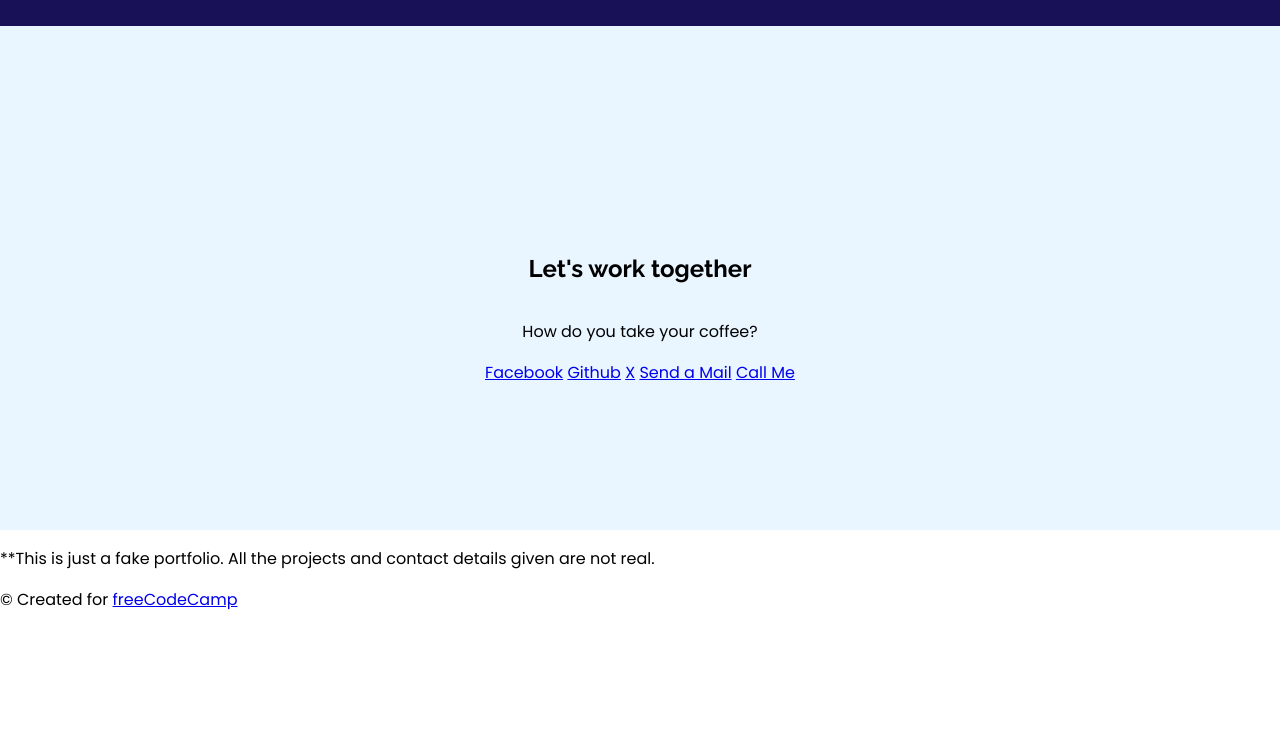
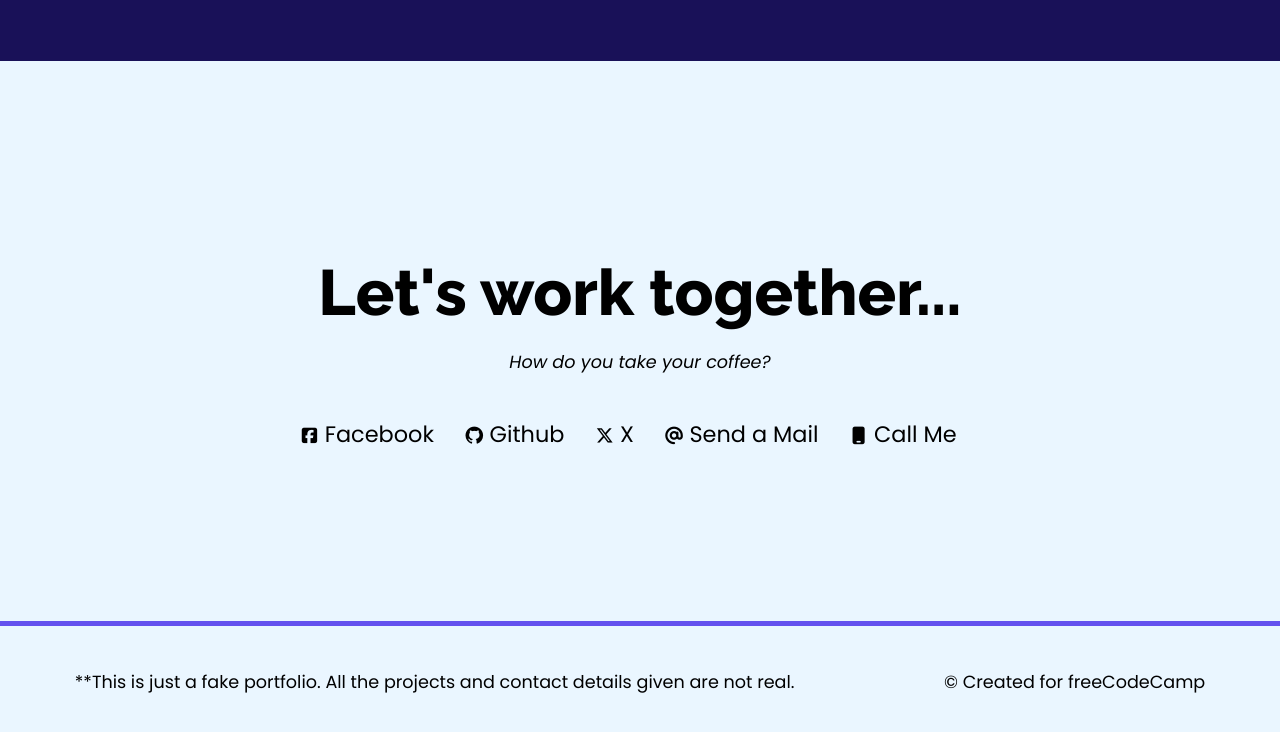
Before and after one commit to Sten-buk04/Portfolio, a plain HTML site: page index..html in a window 1280 px wide. Shown: the part 1394-2126 px from the top of the page. Before the commit the page ends 2022 px from the top, so only its background shows below. Drawn offline with Linux system fonts and the light colour scheme.

Commit message:
commit all

```diff
--- a/index..html
+++ b/index..html
@@ -6,13 +6,16 @@
     <link rel="stylesheet" href="index.css">
     <link href="https://fonts.googleapis.com/css2?family=Poppins:ital,wght@0,100;0,200;0,300;0,400;0,500;0,600;0,700;0,800;0,900;1,100;1,200;1,300;1,400;1,500;1,600;1,700;1,800;1,900&display=swap" rel="stylesheet">
     <link href="https://fonts.googleapis.com/css2?family=Poppins:ital,wght@0,100;0,200;0,300;0,400;0,500;0,600;0,700;0,800;0,900;1,100;1,200;1,300;1,400;1,500;1,600;1,700;1,800;1,900&family=Raleway:ital,wght@0,100..900;1,100..900&display=swap" rel="stylesheet">
+    <link rel="stylesheet" href="https://cdnjs.cloudflare.com/ajax/libs/font-awesome/7.0.0/css/all.min.css">
     <title>My Portfolio page</title>
   </head>
   <body>
-    <header id="navbar">
-      <a class="nav-link" href="#welcome-section">About</a>
-      <a class="nav-link" href="#projects">Work</a>
-      <a class="nav-link" href="#contact">Contact</a>
+    <header id="header">
+      <nav id="navbar">
+        <a class="nav-link" href="#welcome-section">About</a>
+        <a class="nav-link" href="#projects">Work</a>
+        <a class="nav-link" href="#contact">Contact</a>
+      </nav>
     </header>
 
     <main id="main">
@@ -50,13 +53,20 @@
       </section>
 
       <section id="contact">
-        <h1>Let's work together</h1>
-        <p>How do you take your coffee?</p>
+        <div class="space">
+            <h1 class="wo">Let's work together...</h1>
+            <p><i>How do you take your coffee?</i></p>
+        </div>
         <div class="contact-links">
+          <i class="fa-brands fa-square-facebook"></i>
           <a href="#">Facebook</a>
+          <i class="fa-brands fa-github"></i>
           <a href="#">Github</a>
+          <i class="fa-brands fa-x-twitter"></i>
           <a href="#">X</a>
+          <i class="fa-solid fa-at"></i>
           <a href="#">Send a Mail</a>
+          <i class="fa-solid fa-mobile"></i>
           <a href="#">Call Me</a>
         </div>
       </section>
--- a/index.css
+++ b/index.css
@@ -12,6 +12,9 @@ body{
     background-color: #6451ee;
     font-size: 1.3rem;
     border-bottom:2px solid black;
+    position: fixed;
+    width: 100%;
+    padding-top: 0;
 }
 
 .nav-link{
@@ -35,7 +38,7 @@ h1, h2{
 #welcome-section{
     background-color:#eaf6ff;
     width: 100%;
-    height: 87vh;
+    height: 100vh;
     display: flex;
     align-items: center;
     justify-content: center;
@@ -120,10 +123,53 @@ img{
 #contact{
     background-color:#eaf6ff;
     width: 100%;
-    height:55vh;
-    padding-top: 5%;
+    height:70vh;
     display: flex;
     flex-direction: column;
     align-items: center;
     justify-content: center;
+    border-bottom:5px solid #6451ee;
 }
+
+.wo{
+    font-size: 4rem;
+    font-weight: 800;
+}
+
+.space{
+    line-height: 100%;
+    text-align: center;
+}
+
+i{
+    font-size: 1.1rem;
+}
+
+.contact-links{
+    padding-top: 30px;
+}
+
+.contact-links a{
+    text-decoration: none;
+    color: black;
+    padding-right:25px;
+    font-size: 1.4rem;
+    text-align: center;
+
+}
+
+footer{
+    background-color:#eaf6ff;
+    padding-top: 2%;
+    padding-bottom: 2%;
+    display: flex;
+    flex-direction: row;
+    align-items: center;
+    justify-content: space-around;
+    font-size: 1.1rem;
+}
+
+footer a{
+    text-decoration: none;
+    color: black;
+}
```
